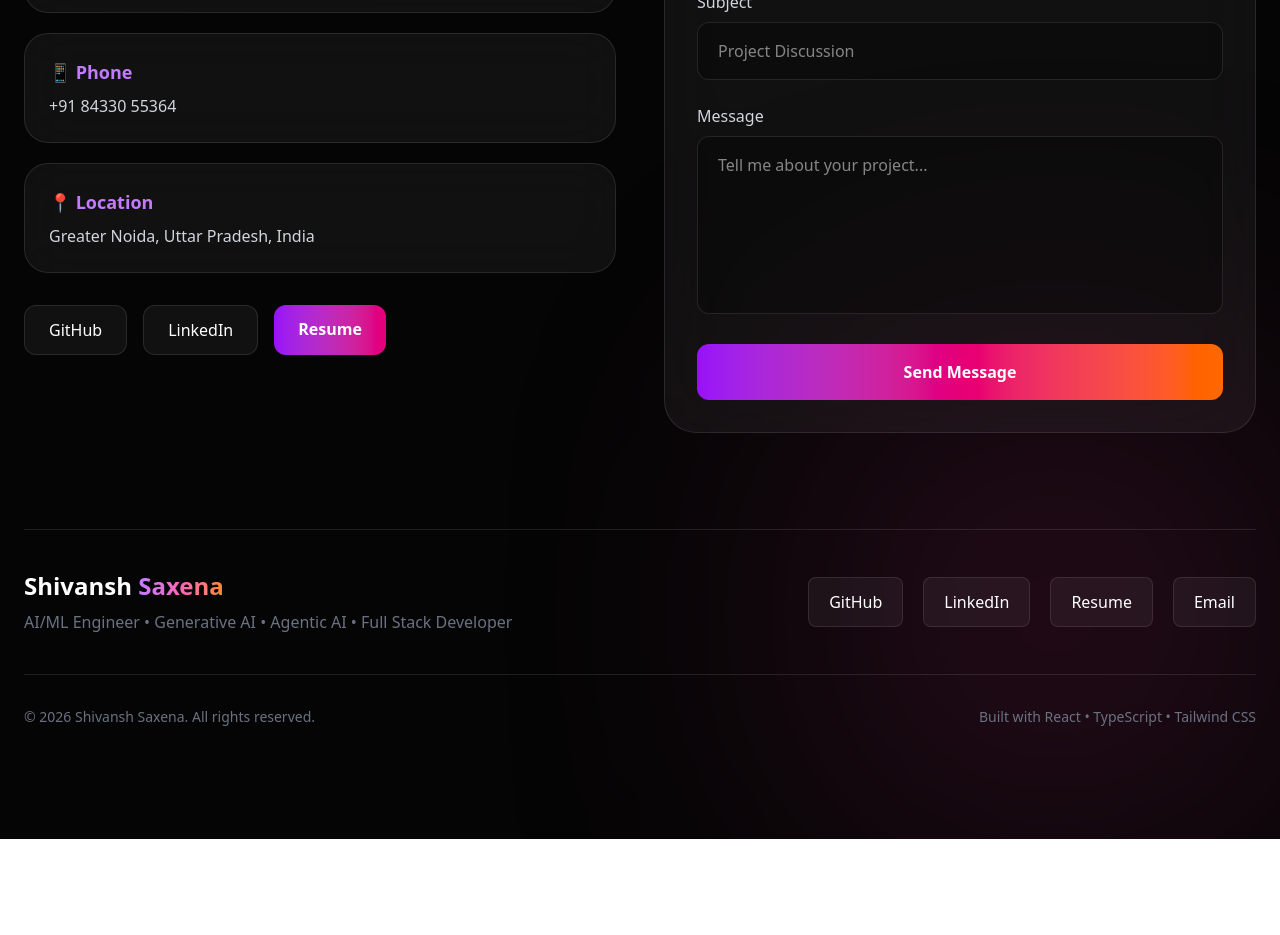
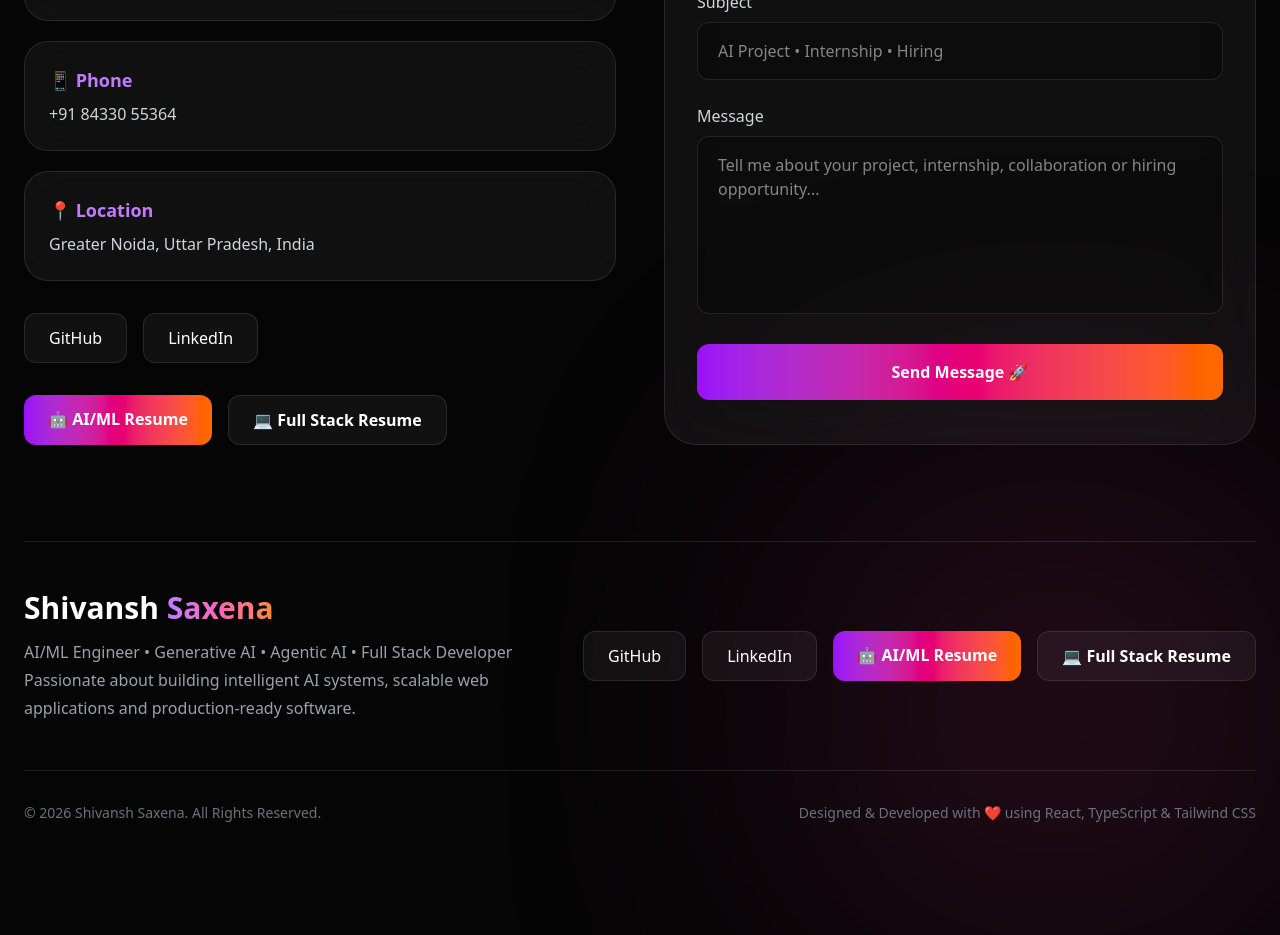
Before and after one commit to shivansh4565/Portfolio, a React (Vite) app: page / in a window 1280 px wide. Shown: the part 4820-5755 px from the top of the page. Before the commit the page ends 5659 px from the top, so only its background shows below. Built offline with nearby package versions, Linux system fonts and the light colour scheme.

Commit message:
Update Contact.tsx

```diff
--- a/src/Components/Contact.tsx
+++ b/src/Components/Contact.tsx
@@ -76,10 +76,13 @@ const Contact = () => {
           </h2>
 
           <p className="mx-auto mt-6 max-w-3xl text-lg leading-8 text-gray-400">
-            I'm actively looking for AI/ML Engineer, Generative AI,
-            Agentic AI and Full Stack Developer opportunities.
-            Whether you have an exciting project, internship,
-            or simply want to connect, I'd love to hear from you.
+            I'm actively looking for AI/ML Engineer,
+            Generative AI, Agentic AI and
+            Full Stack Developer opportunities.
+
+            Whether you have an exciting project,
+            internship or full-time role,
+            I'd love to connect.
           </p>
 
         </div>
@@ -97,13 +100,15 @@ const Contact = () => {
             <div className="rounded-3xl border border-green-500/20 bg-green-500/10 p-6">
 
               <h3 className="text-2xl font-semibold text-green-400">
-                🟢 Available
+                🟢 Available for Opportunities
               </h3>
 
-              <p className="mt-3 text-gray-300">
+              <p className="mt-3 leading-7 text-gray-300">
                 Open to Full-Time, Internship,
-                AI/ML Engineer, GenAI Engineer,
-                Agentic AI and Full Stack roles.
+                AI/ML Engineer,
+                Generative AI,
+                Agentic AI,
+                and Full Stack Developer roles.
               </p>
 
             </div>
@@ -150,7 +155,7 @@ const Contact = () => {
 
             </div>
 
-            {/* Social Buttons */}
+            {/* Social Links */}
 
             <div className="flex flex-wrap gap-4">
 
@@ -158,7 +163,7 @@ const Contact = () => {
                 href="https://github.com/shivansh4565"
                 target="_blank"
                 rel="noopener noreferrer"
-                className="rounded-xl border border-white/10 bg-white/5 px-6 py-3 hover:border-purple-500 transition"
+                className="rounded-xl border border-white/10 bg-white/5 px-6 py-3 transition hover:border-purple-500 hover:bg-white/10"
               >
                 GitHub
               </a>
@@ -167,17 +172,33 @@ const Contact = () => {
                 href="https://www.linkedin.com/in/s4565"
                 target="_blank"
                 rel="noopener noreferrer"
-                className="rounded-xl border border-white/10 bg-white/5 px-6 py-3 hover:border-purple-500 transition"
+                className="rounded-xl border border-white/10 bg-white/5 px-6 py-3 transition hover:border-purple-500 hover:bg-white/10"
               >
                 LinkedIn
               </a>
 
+            </div>
+
+            {/* Resume Buttons */}
+
+            <div className="flex flex-wrap gap-4">
+
               <a
-                href="/Shivansh_Saxena_Resume.pdf"
+                href="/Shivansh_Saxena_aiml.pdf"
                 target="_blank"
-                className="rounded-xl bg-gradient-to-r from-purple-600 to-pink-600 px-6 py-3 font-semibold"
+                rel="noopener noreferrer"
+                className="rounded-xl bg-gradient-to-r from-purple-600 via-pink-600 to-orange-500 px-6 py-3 font-semibold transition hover:scale-105"
               >
-                Resume
+                🤖 AI/ML Resume
+              </a>
+
+              <a
+                href="/Shivansh_Saxena_Fullstack.pdf"
+                target="_blank"
+                rel="noopener noreferrer"
+                className="rounded-xl border border-white/10 bg-white/5 px-6 py-3 font-semibold transition hover:border-purple-500 hover:bg-white/10"
+              >
+                💻 Full Stack Resume
               </a>
 
             </div>
@@ -193,8 +214,9 @@ const Contact = () => {
               className="space-y-6"
             >
 
+                            {/* Name */}
+
               <div>
-
                 <label className="mb-2 block text-gray-300">
                   Full Name
                 </label>
@@ -204,13 +226,28 @@ const Contact = () => {
                   name="name"
                   required
                   placeholder="John Doe"
-                  className="w-full rounded-xl border border-white/10 bg-black/30 px-5 py-4 outline-none transition focus:border-purple-500"
+                  className="
+                    w-full
+                    rounded-xl
+                    border
+                    border-white/10
+                    bg-black/30
+                    px-5
+                    py-4
+                    text-white
+                    outline-none
+                    transition-all
+                    duration-300
+                    focus:border-purple-500
+                    focus:ring-2
+                    focus:ring-purple-500/20
+                  "
                 />
-
               </div>
 
+              {/* Email */}
+
               <div>
-
                 <label className="mb-2 block text-gray-300">
                   Email Address
                 </label>
@@ -220,13 +257,28 @@ const Contact = () => {
                   name="email"
                   required
                   placeholder="john@example.com"
-                  className="w-full rounded-xl border border-white/10 bg-black/30 px-5 py-4 outline-none transition focus:border-purple-500"
+                  className="
+                    w-full
+                    rounded-xl
+                    border
+                    border-white/10
+                    bg-black/30
+                    px-5
+                    py-4
+                    text-white
+                    outline-none
+                    transition-all
+                    duration-300
+                    focus:border-purple-500
+                    focus:ring-2
+                    focus:ring-purple-500/20
+                  "
                 />
-
               </div>
 
+              {/* Subject */}
+
               <div>
-
                 <label className="mb-2 block text-gray-300">
                   Subject
                 </label>
@@ -234,14 +286,29 @@ const Contact = () => {
                 <input
                   type="text"
                   name="subject"
-                  placeholder="Project Discussion"
-                  className="w-full rounded-xl border border-white/10 bg-black/30 px-5 py-4 outline-none transition focus:border-purple-500"
+                  placeholder="AI Project • Internship • Hiring"
+                  className="
+                    w-full
+                    rounded-xl
+                    border
+                    border-white/10
+                    bg-black/30
+                    px-5
+                    py-4
+                    text-white
+                    outline-none
+                    transition-all
+                    duration-300
+                    focus:border-purple-500
+                    focus:ring-2
+                    focus:ring-purple-500/20
+                  "
                 />
-
               </div>
 
+              {/* Message */}
+
               <div>
-
                 <label className="mb-2 block text-gray-300">
                   Message
                 </label>
@@ -250,11 +317,28 @@ const Contact = () => {
                   name="message"
                   rows={6}
                   required
-                  placeholder="Tell me about your project..."
-                  className="w-full rounded-xl border border-white/10 bg-black/30 px-5 py-4 outline-none transition focus:border-purple-500 resize-none"
+                  placeholder="Tell me about your project, internship, collaboration or hiring opportunity..."
+                  className="
+                    w-full
+                    resize-none
+                    rounded-xl
+                    border
+                    border-white/10
+                    bg-black/30
+                    px-5
+                    py-4
+                    text-white
+                    outline-none
+                    transition-all
+                    duration-300
+                    focus:border-purple-500
+                    focus:ring-2
+                    focus:ring-purple-500/20
+                  "
                 />
+              </div>
 
-              </div>
+              {/* Submit */}
 
               <button
                 type="submit"
@@ -269,30 +353,26 @@ const Contact = () => {
                   py-4
                   font-semibold
                   text-white
-                transition
+                  transition-all
                   duration-300
                   hover:scale-[1.02]
-                hover:shadow-[0_0_35px_rgba(168,85,247,.35)]
+                  hover:shadow-[0_0_35px_rgba(168,85,247,.40)]
+                  disabled:cursor-not-allowed
                   disabled:opacity-60
-                disabled:cursor-not-allowed
                 "
               >
-                {loading ? "Sending..." : "Send Message"}
+                {loading ? "Sending Message..." : "Send Message 🚀"}
               </button>
+
+              {/* Status */}
 
               {result && (
                 <div
-                  className={`
-                  rounded-xl
-                  border
-                  p-4
-                  text-center
-                  ${
+                  className={`rounded-xl border p-4 text-center font-medium ${
                     result.includes("success")
                       ? "border-green-500/30 bg-green-500/10 text-green-400"
                       : "border-red-500/30 bg-red-500/10 text-red-400"
-                  }
-                `}
+                  }`}
                 >
                   {result}
                 </div>
@@ -306,32 +386,56 @@ const Contact = () => {
 
                 {/* Footer */}
 
-        <footer className="mt-24 border-t border-white/10 pt-10">
+        <footer className="mt-24 border-t border-white/10 pt-12">
 
-          <div className="flex flex-col items-center justify-between gap-8 md:flex-row">
+          <div className="flex flex-col items-center justify-between gap-10 lg:flex-row">
+
+            {/* Left */}
 
             <div>
 
-              <h3 className="text-2xl font-bold">
+              <h3 className="text-3xl font-bold">
+
                 Shivansh{" "}
+
                 <span className="bg-gradient-to-r from-purple-400 via-pink-400 to-orange-400 bg-clip-text text-transparent">
                   Saxena
                 </span>
+
               </h3>
 
-              <p className="mt-2 text-gray-500">
+              <p className="mt-3 max-w-lg leading-7 text-gray-400">
+
                 AI/ML Engineer • Generative AI • Agentic AI • Full Stack Developer
+
+                <br />
+
+                Passionate about building intelligent AI systems,
+                scalable web applications and production-ready software.
+
               </p>
 
             </div>
 
-            <div className="flex flex-wrap justify-center gap-5">
+            {/* Right */}
+
+            <div className="flex flex-wrap justify-center gap-4">
 
               <a
                 href="https://github.com/shivansh4565"
                 target="_blank"
                 rel="noopener noreferrer"
-                className="rounded-lg border border-white/10 bg-white/5 px-5 py-3 transition hover:border-purple-500 hover:bg-white/10"
+                className="
+                  rounded-xl
+                  border
+                  border-white/10
+                  bg-white/5
+                  px-6
+                  py-3
+                  transition-all
+                  hover:border-purple-500
+                  hover:bg-white/10
+                "
               >
                 GitHub
               </a>
@@ -340,38 +444,75 @@ const Contact = () => {
                 href="https://www.linkedin.com/in/s4565"
                 target="_blank"
                 rel="noopener noreferrer"
-                className="rounded-lg border border-white/10 bg-white/5 px-5 py-3 transition hover:border-purple-500 hover:bg-white/10"
+                className="
+                  rounded-xl
+                  border
+                  border-white/10
+                  bg-white/5
+                  px-6
+                  py-3
+                  transition-all
+                  hover:border-purple-500
+                  hover:bg-white/10
+                "
               >
                 LinkedIn
               </a>
 
               <a
-                href="/Shivansh_Saxena_Resume.pdf"
+                href="/Shivansh_Saxena_aiml.pdf"
                 target="_blank"
-                className="rounded-lg border border-white/10 bg-white/5 px-5 py-3 transition hover:border-purple-500 hover:bg-white/10"
+                rel="noopener noreferrer"
+                className="
+                  rounded-xl
+                  bg-gradient-to-r
+                  from-purple-600
+                  via-pink-600
+                  to-orange-500
+                  px-6
+                  py-3
+                  font-semibold
+                  transition-all
+                  hover:scale-105
+                "
               >
-                Resume
+                🤖 AI/ML Resume
               </a>
 
               <a
-                href="mailto:shivanshsaxena108@gmail.com"
-                className="rounded-lg border border-white/10 bg-white/5 px-5 py-3 transition hover:border-purple-500 hover:bg-white/10"
+                href="/Shivansh_Saxena_Fullstack.pdf"
+                target="_blank"
+                rel="noopener noreferrer"
+                className="
+                  rounded-xl
+                  border
+                  border-white/10
+                  bg-white/5
+                  px-6
+                  py-3
+                  font-semibold
+                  transition-all
+                  hover:border-purple-500
+                  hover:bg-white/10
+                "
               >
-                Email
+                💻 Full Stack Resume
               </a>
 
             </div>
 
           </div>
 
-          <div className="mt-10 flex flex-col items-center justify-between gap-4 border-t border-white/10 pt-8 text-sm text-gray-500 md:flex-row">
+          {/* Bottom */}
+
+          <div className="mt-12 flex flex-col items-center justify-between gap-5 border-t border-white/10 pt-8 text-sm text-gray-500 md:flex-row">
 
             <p>
-              © {new Date().getFullYear()} Shivansh Saxena. All rights reserved.
+              © {new Date().getFullYear()} Shivansh Saxena. All Rights Reserved.
             </p>
 
             <p>
-              Built with React • TypeScript • Tailwind CSS
+              Designed & Developed with ❤️ using React, TypeScript & Tailwind CSS
             </p>
 
           </div>
```
Lines whose indentation alone changed are shown as unchanged.
